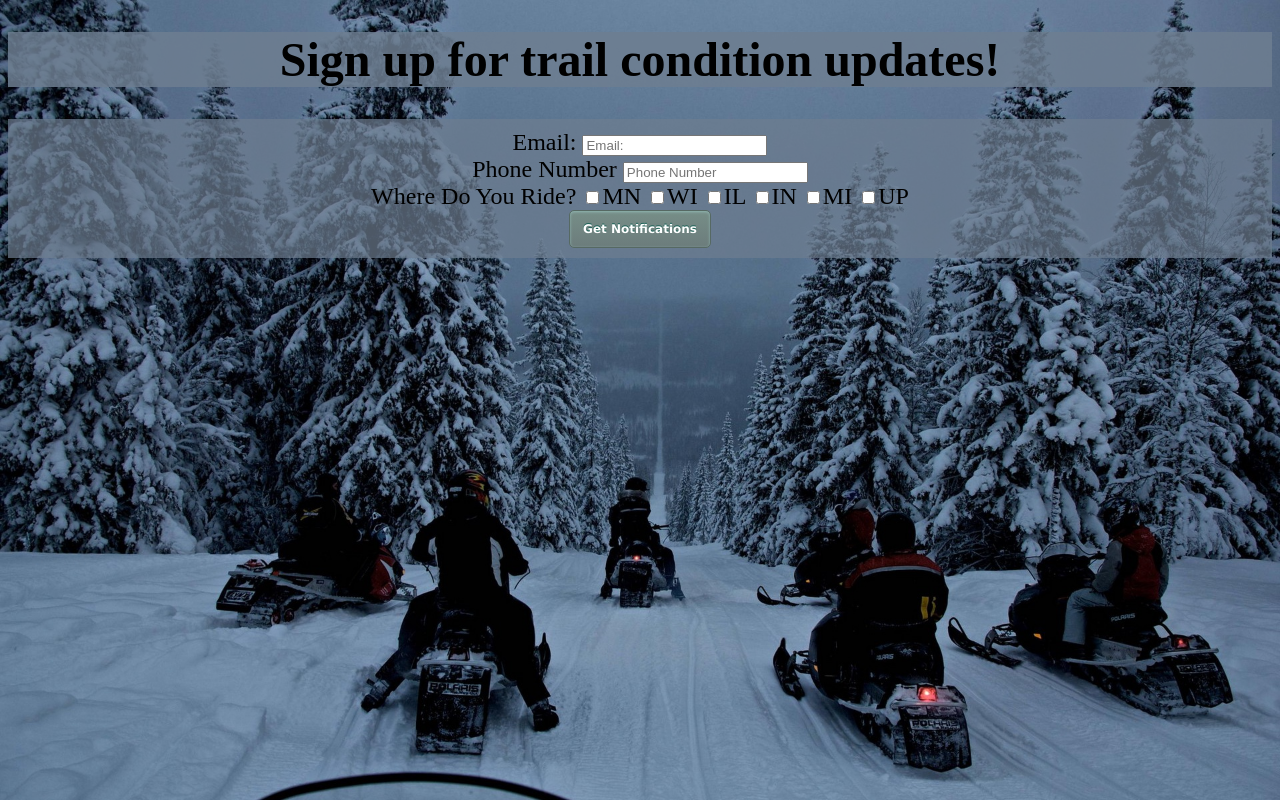
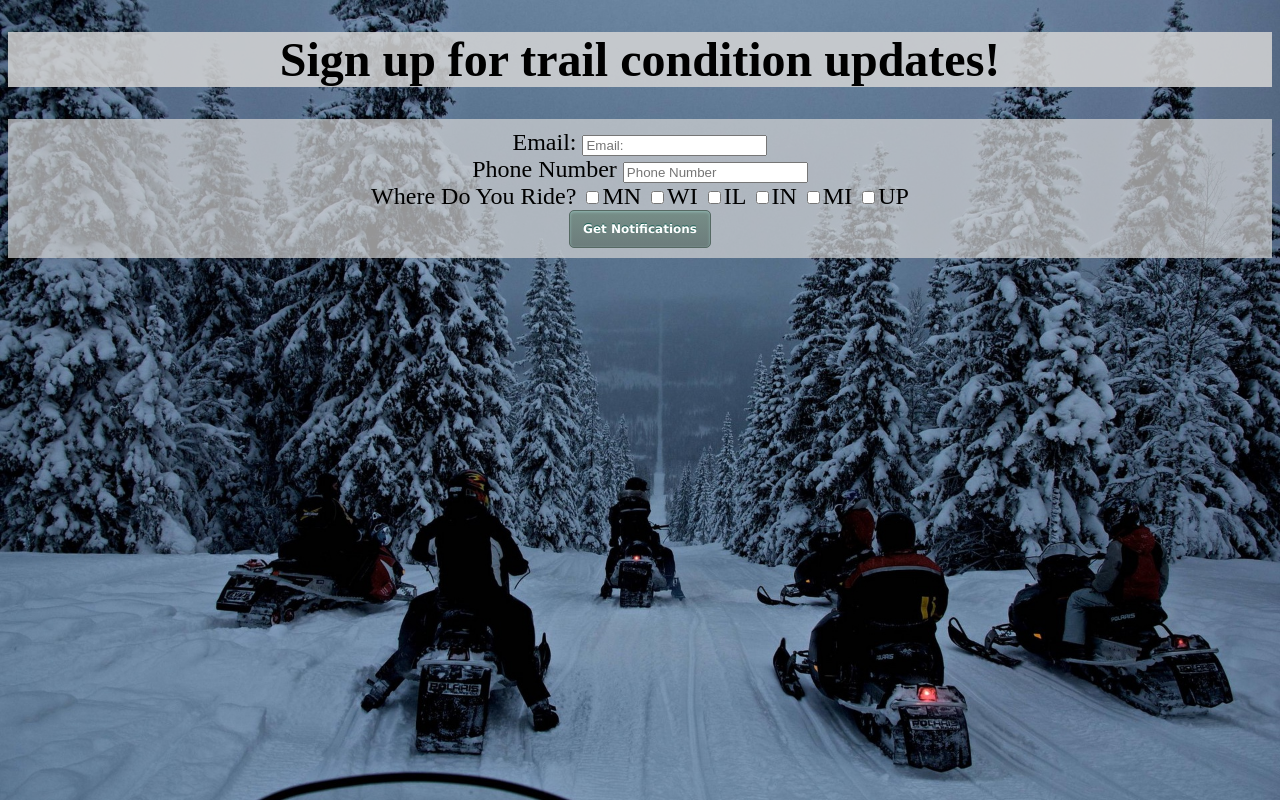
Before and after one commit to cfinnern/Project-one, a plain HTML site: page ITM362 Project 1.html in a window 1280 px wide. Drawn offline with Linux system fonts and the light colour scheme; a web font is replaced by a local one.

Commit message:
Lighter text background
Made the background behind the text a lot more white making the black
text pop out a lot more.

```diff
--- a/ITM362 Project 1css.css
+++ b/ITM362 Project 1css.css
@@ -10,7 +10,7 @@ body {
 
 
 
-h1{ background-color: rgba(110,126,145,0.85);
+h1{ background-color: rgba(213,213,213,0.85);
 font-size: 300%;
 color: black;
 font-family: 'Poly', serif;
@@ -18,7 +18,7 @@ font-family: 'Poly', serif;
 
  form {
   padding: 10px;
-  background-color: rgba(110,126,145,0.7);
+  background-color: rgba(213,213,213,0.7);
   font-size: 150%;
   font-family: 'Poly', serif;
 
```
